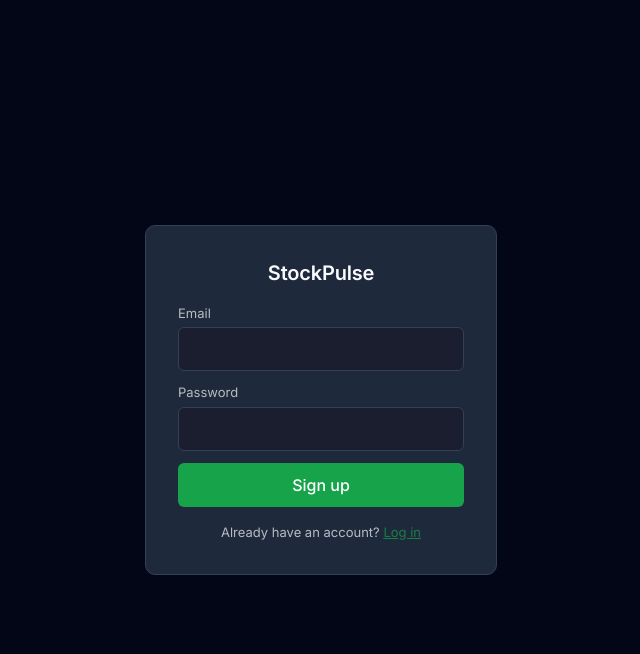
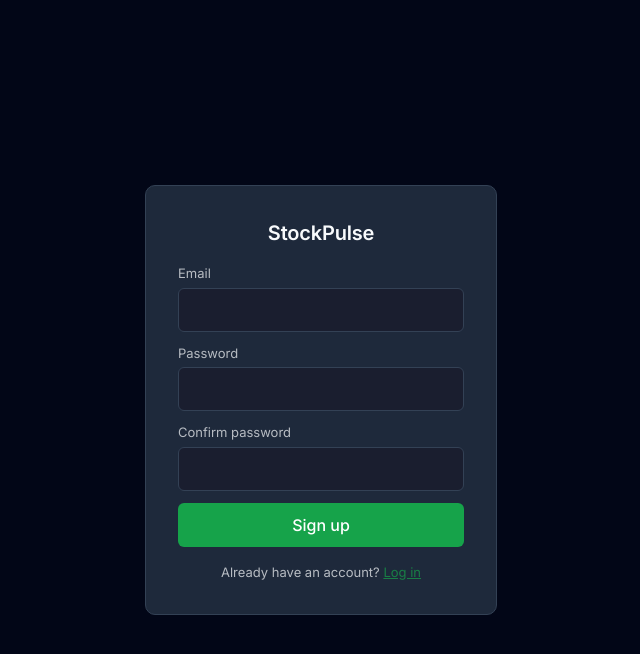
Before and after one commit to EmriNesimi/stockpulse-watchlist, a React (Vite) app in the folder frontend/: page / in a window 1280 px wide. Both pictures are taken after a click on the button "Sign up". Shown: the top 654 px of the page, without its empty margins (319-959 px from the left). Built offline with nearby package versions, Linux system fonts and the light colour scheme; no server answers.

Commit message:
add a confirm-password field to signup
Without it, a typo in the password field just silently creates an
account with a password the user doesn't actually know, and they
find out the hard way on their first login attempt. Client-side check
only - the check happens before signup() is even called.

```diff
--- a/frontend/src/components/AuthGate.tsx
+++ b/frontend/src/components/AuthGate.tsx
@@ -12,12 +12,19 @@
   const [mode, setMode] = useState<Mode>("login");
   const [email, setEmail] = useState("");
   const [password, setPassword] = useState("");
+  const [confirmPassword, setConfirmPassword] = useState("");
   const [error, setError] = useState<string | null>(null);
   const [submitting, setSubmitting] = useState(false);
 
   async function handleSubmit(e: React.FormEvent) {
     e.preventDefault();
     setError(null);
+
+    if (mode === "signup" && password !== confirmPassword) {
+      setError("Passwords don't match");
+      return;
+    }
+
     setSubmitting(true);
     try {
       const { user } = mode === "login" ? await login(email, password) : await signup(email, password);
@@ -27,6 +34,12 @@
     } finally {
       setSubmitting(false);
     }
+  }
+
+  function switchMode() {
+    setMode(mode === "login" ? "signup" : "login");
+    setError(null);
+    setConfirmPassword("");
   }
 
   return (
@@ -63,6 +76,22 @@
               className={styles.input}
             />
           </div>
+          {mode === "signup" && (
+            <div className={styles.field}>
+              <label htmlFor="auth-confirm-password" className={styles.label}>
+                Confirm password
+              </label>
+              <input
+                id="auth-confirm-password"
+                type="password"
+                autoComplete="new-password"
+                required
+                value={confirmPassword}
+                onChange={(e) => setConfirmPassword(e.target.value)}
+                className={styles.input}
+              />
+            </div>
+          )}
           {error && (
             <div role="alert" className={styles.error}>
               {error}
@@ -74,14 +103,7 @@
         </form>
         <div className={styles.toggle}>
           {mode === "login" ? "New here? " : "Already have an account? "}
-          <button
-            type="button"
-            onClick={() => {
-              setMode(mode === "login" ? "signup" : "login");
-              setError(null);
-            }}
-            className={styles.toggleButton}
-          >
+          <button type="button" onClick={switchMode} className={styles.toggleButton}>
             {mode === "login" ? "Sign up" : "Log in"}
           </button>
         </div>
```
